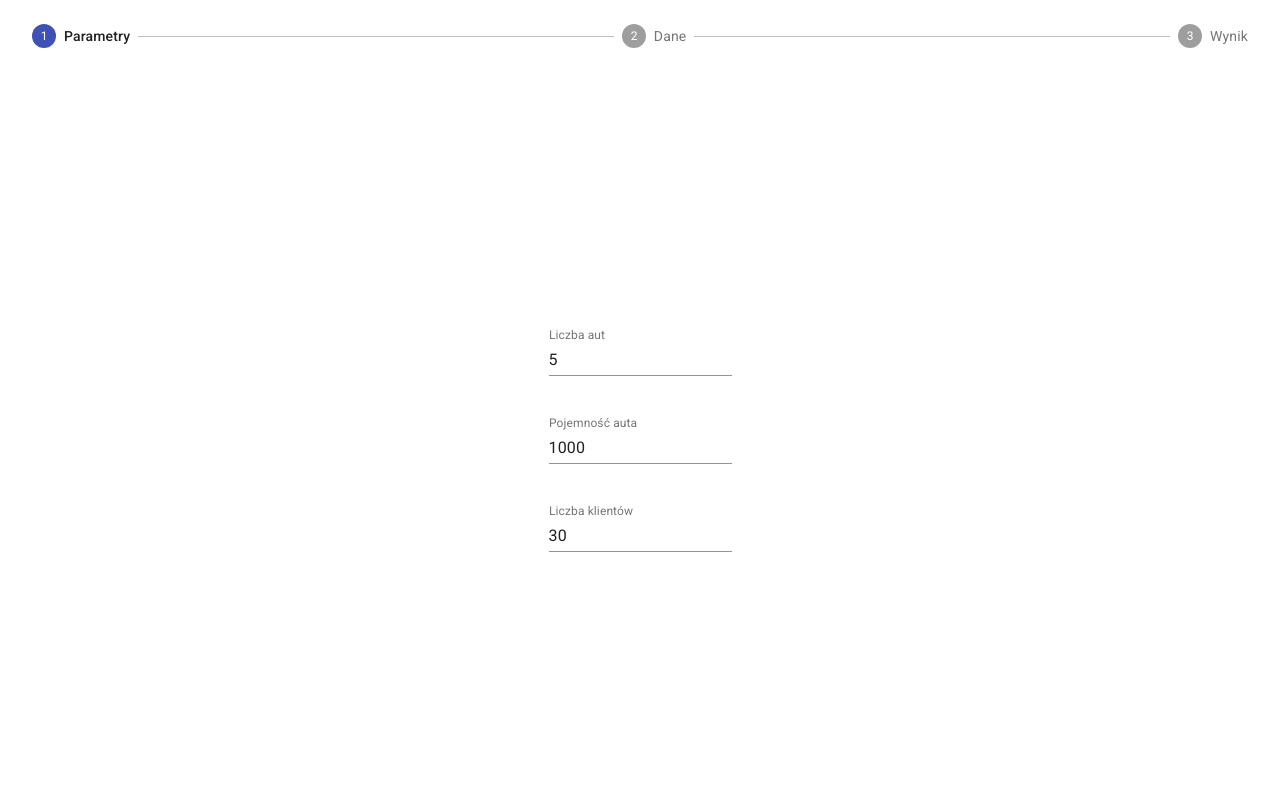
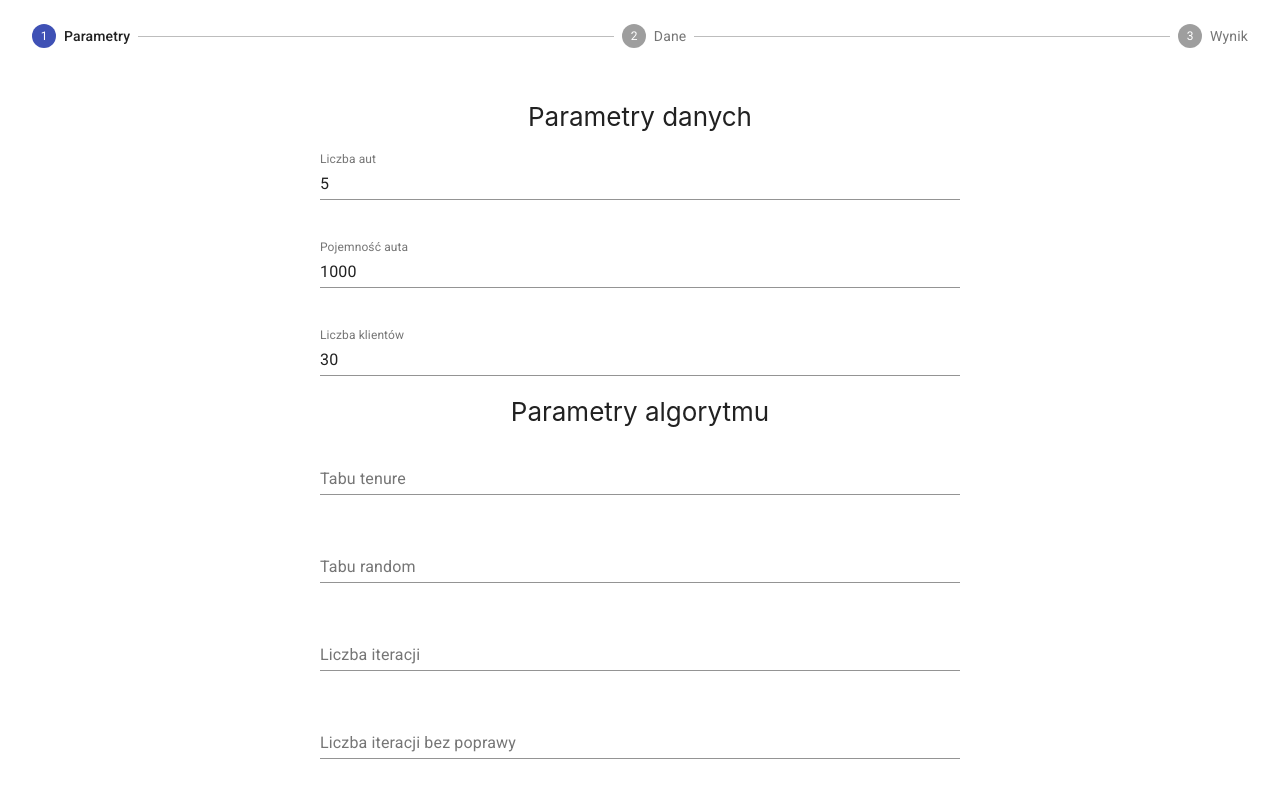
Before and after one commit to staho/mh-gui, a React (Create React App) app: page / in a window 1280 px wide. Built offline with nearby package versions, Linux system fonts and the light colour scheme.

Commit message:
Adjusted UI and API call to new request format

```diff
--- a/src/App.js
+++ b/src/App.js
@@ -15,7 +15,11 @@ class App extends React.Component {
       parameters: {
         noOfCars: 5,
         carCapacity: 1000,
-        noOfClients: 30
+        noOfClients: 30,
+        tabuDelay: '',
+        tabuRandomBound: '',
+        maxIterations: '',
+        maxIterationsWithoutImprovement: ''
       },
       data: []
     }
@@ -32,7 +36,7 @@ class App extends React.Component {
 
   transformInput = () => {
     let request = {}
-    const stateParameters = {...this.state.parameters}
+    const stateParameters = { ...this.state.parameters }
     request.noOfCars = stateParameters.noOfCars
     request.carCapacity = stateParameters.carCapacity
     request.noOfCities = stateParameters.noOfClients - 1
@@ -46,8 +50,16 @@ class App extends React.Component {
       }
     })
 
+    let parameters = {
+      tabuDelay: stateParameters.tabuDelay === '' ? null : stateParameters.tabuDelay,
+      tabuRandomBound: stateParameters.tabuRandomBound === '' ? null : stateParameters.tabuRandomBound,
+      maxIterations: stateParameters.maxIterations === '' ? null : stateParameters.maxIterations,
+      maxIterationsWithoutImprovement: stateParameters.maxIterationsWithoutImprovement === '' ? null : stateParameters.maxIterationsWithoutImprovement
+    }
+
     let body = {}
-    body.request = request
+    body.data = request
+    body.parameters = parameters
     console.log(body)
     return body
   }
@@ -98,10 +110,10 @@ class App extends React.Component {
       case "data":
         return <Data data={this.state.data} noOfRows={this.state.parameters.noOfClients} onDataChange={this.handleDataChange} onDataReplace={this.replaceData} />
       case "result":
-        return <Result result={this.state.result} data={this.state.data}/>
+        return <Result result={this.state.result} data={this.state.data} />
       case "loading":
         return <div />
-        // todo: make some spinning shit
+      // todo: make some spinning shit
       case "parameters":
       default:
         return <Parameters parameters={this.state.parameters} onParameterChange={this.handleParametersChange} />
--- a/src/Components/Parameters.js
+++ b/src/Components/Parameters.js
@@ -1,4 +1,4 @@
-import { Box, Grid, TextField } from '@material-ui/core'
+import { Box, Grid, Paper, TextField } from '@material-ui/core'
 import React from 'react'
 
 class Parameters extends React.Component {
@@ -7,9 +7,15 @@ class Parameters extends React.Component {
         const parameters = this.props.parameters
         return(
             <Grid container direction="column" justify="center" alignItems="center">
-                <TextField style={{margin: "20px"}} type="number" id="no-of-cars" label="Liczba aut" value={parameters.noOfCars} onChange={this.props.onParameterChange("noOfCars")}/>
-                <TextField style={{margin: "20px"}} type="number" id="car-capacity" label="Pojemność auta" value={parameters.carCapacity} onChange={this.props.onParameterChange("carCapacity")}/>
-                <TextField style={{margin: "20px"}} type="number" id="no-of-clients" label="Liczba klientów" value={parameters.noOfClients} onChange={this.props.onParameterChange("noOfClients")}/>
+                <Paper elevation={0}>Parametry danych</Paper>
+                <TextField style={{margin: "20px", width: "50%"}} type="number" id="no-of-cars" label="Liczba aut" value={parameters.noOfCars} onChange={this.props.onParameterChange("noOfCars")}/>
+                <TextField style={{margin: "20px", width: "50%"}} type="number" id="car-capacity" label="Pojemność auta" value={parameters.carCapacity} onChange={this.props.onParameterChange("carCapacity")}/>
+                <TextField style={{margin: "20px", width: "50%"}} type="number" id="no-of-clients" label="Liczba klientów" value={parameters.noOfClients} onChange={this.props.onParameterChange("noOfClients")}/>
+                <Paper elevation={0}>Parametry algorytmu</Paper>
+                <TextField style={{margin: "20px", width: "50%"}} type="number" id="tabu-delay" label="Tabu tenure" value={parameters.tabuDelay} onChange={this.props.onParameterChange("tabuDelay")}/>
+                <TextField style={{margin: "20px", width: "50%"}} type="number" id="tabu-random-bound" label="Tabu random" value={parameters.tabuRandomBound} onChange={this.props.onParameterChange("tabuRandomBound")}/>
+                <TextField style={{margin: "20px", width: "50%"}} type="number" id="max-iterations" label="Liczba iteracji" value={parameters.maxIterations} onChange={this.props.onParameterChange("maxIterations")}/>
+                <TextField style={{margin: "20px", width: "50%"}} type="number" id="max-iterations-without-improvement" label="Liczba iteracji bez poprawy" value={parameters.maxIterationsWithoutImprovement} onChange={this.props.onParameterChange("maxIterationsWithoutImprovement")}/>
             </Grid>
         )
     }
```
Also changed, not shown: 1 other file (tests, documents, lock files or other folders).
